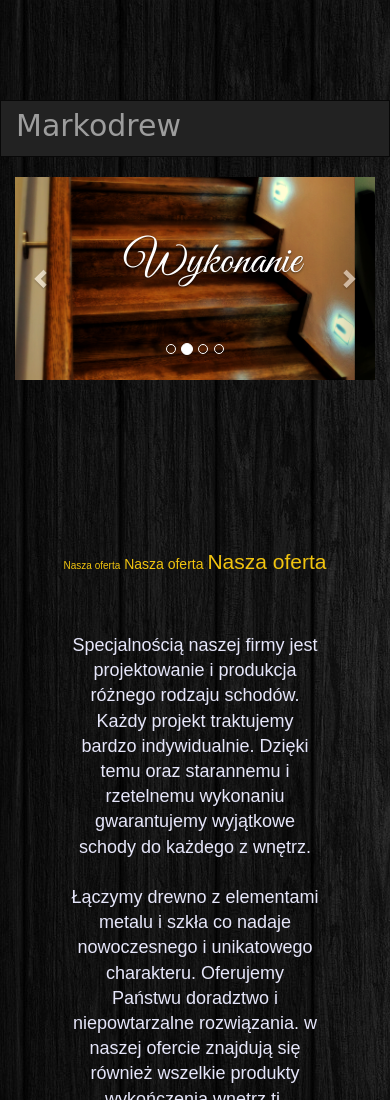
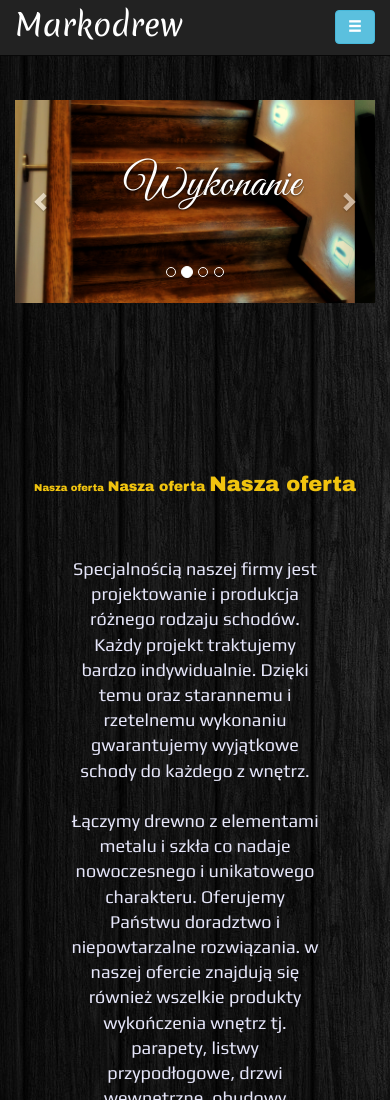
Before and after one commit to Kodecky/Markodrew, a plain HTML site: page index.html in a window 390 px wide. Shown: the top 1100 px of the page. Drawn offline with nearby package versions, Linux system fonts and the light colour scheme.

Commit message:
Fixed html

```diff
--- a/index.html
+++ b/index.html
@@ -7,12 +7,13 @@
     <meta name="keywords" content="stolarstwo, schody drewniane, naprawa schodów, przerabianie schodów, schody, drewno ">
     <title>stolarnia Markodrew</title>
     <link rel="stylesheet" href="style.css" type="text/css">
+    <link href="https://fonts.googleapis.com/css?family=Archivo+Black|Play" rel="stylesheet">
+    <link href="https://fonts.googleapis.com/css?family=Great+Vibes|Merienda" rel="stylesheet">
     <link rel="stylesheet" href="https://maxcdn.bootstrapcdn.com/bootstrap/3.3.7/css/bootstrap.min.css" integrity="sha384-BVYiiSIFeK1dGmJRAkycuHAHRg32OmUcww7on3RYdg4Va+PmSTsz/K68vbdEjh4u" crossorigin="anonymous">
-    <link href="https://fonts.googleapis.com/css?family=Great+Vibes" rel="stylesheet">
 </head>
 <body>
     <header>
-        <nav class="navbar navbar-default navbar-inverse">
+        <nav class="navbar navbar-default navbar-inverse navbar-fixed-top">
             <div class="container-fluid">
                 <div class="navbar-header">
                     <a class="navbar-brand" href="#">
@@ -34,6 +35,17 @@
                             <a href="#">Kontakt</a>
                         </li>
                     </ul>
+                </div>
+                <div class="dropdown">
+                      <button class="btn btn-info dropdown-toggle" type="button" id="dropdownMenu1" data-toggle="dropdown" aria-haspopup="true" aria-expanded="true">
+                        <span class="glyphicon glyphicon-menu-hamburger"></span>
+                      </button>
+                      <ul class="dropdown-menu pull-right" aria-labelledby="dropdownMenu1">
+                        <li><a href="#">Oferta</a></li>
+                        <li><a href="#">Galeria</a></li>
+                        <li><a href="#">O nas</a></li>
+                        <li><a href="#">Kontakt</a></li>
+                      </ul>
                 </div>
            </div>
         </nav>
```
